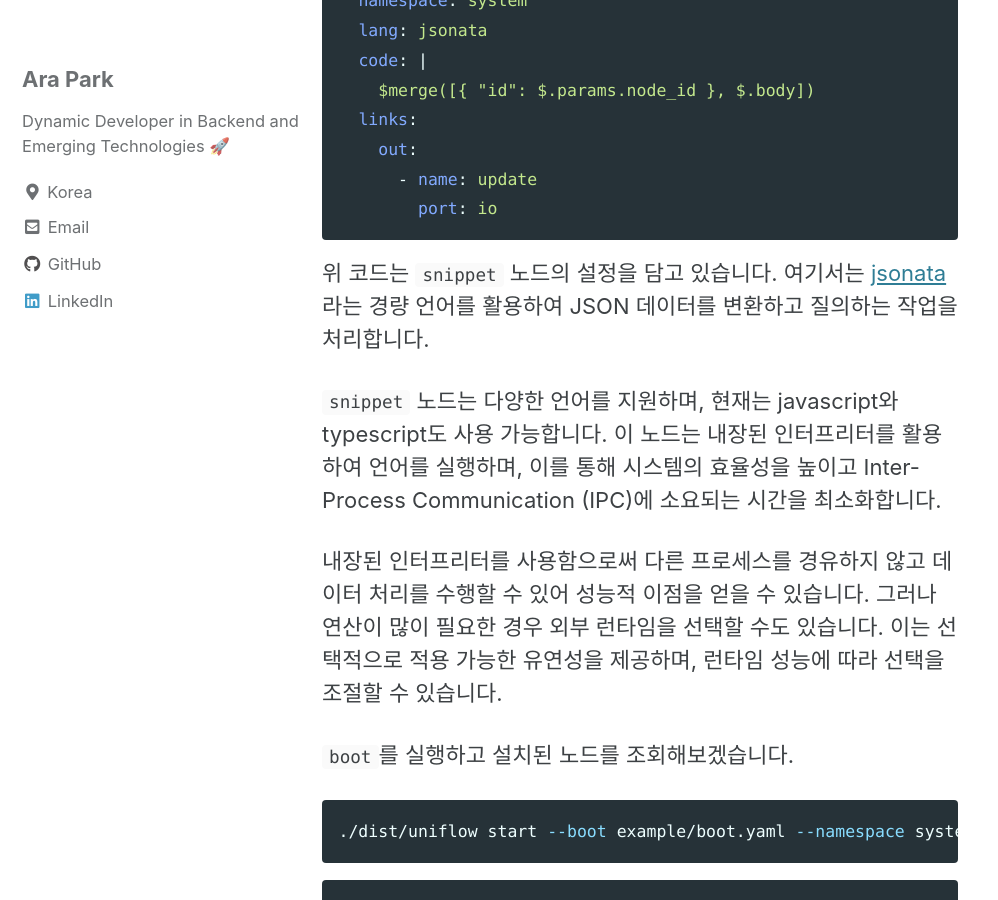
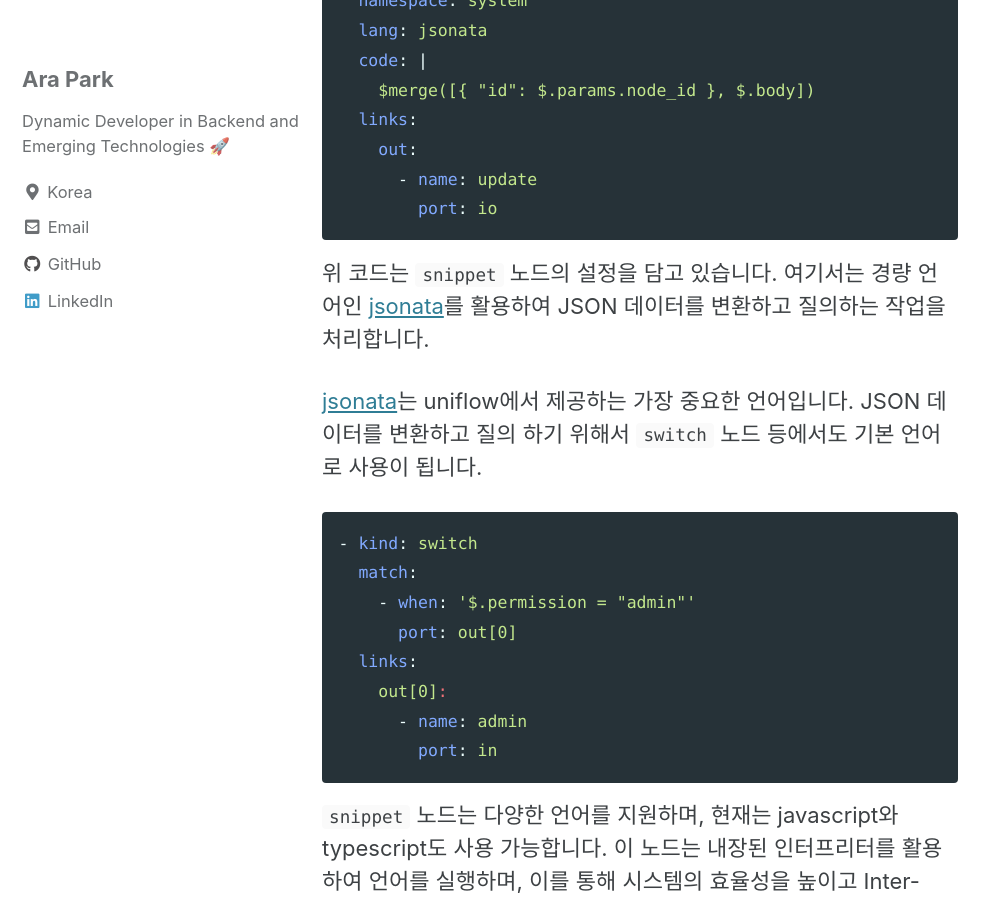
Before and after one commit to siyul-park/siyul-park.github.io, a Jekyll site: the page built from _posts/2023-11-20-hello-uniflow.md, in a window 1280 px wide and 900 px high, scrolled down 5803 px. Shown: the whole window, without its empty margins (0-998 px from the left). Built offline with Jekyll 4.4.1, drawn with Linux system fonts in a browser that asks for light colours; cached includes are drawn as plain includes; comment, search, counter and statistics services are not loaded.

Commit message:
docs: add more info in hello uniflow

````diff
--- a/_posts/2023-11-20-hello-uniflow.md
+++ b/_posts/2023-11-20-hello-uniflow.md
@@ -163,7 +163,20 @@ pong#
         port: io
 ```
 
-위 코드는 `snippet` 노드의 설정을 담고 있습니다. 여기서는 [jsonata](https://jsonata.org)라는 경량 언어를 활용하여 JSON 데이터를 변환하고 질의하는 작업을 처리합니다.
+위 코드는 `snippet` 노드의 설정을 담고 있습니다. 여기서는 경량 언어인 [jsonata](https://jsonata.org)를 활용하여 JSON 데이터를 변환하고 질의하는 작업을 처리합니다.
+
+[jsonata](https://jsonata.org)는 uniflow에서 제공하는 가장 중요한 언어입니다. JSON 데이터를 변환하고 질의 하기 위해서 `switch` 노드 등에서도 기본 언어로 사용이 됩니다.
+
+```yaml
+- kind: switch
+  match:
+    - when: '$.permission = "admin"'
+      port: out[0]
+  links:
+    out[0]:
+      - name: admin
+        port: in
+```
 
 `snippet` 노드는 다양한 언어를 지원하며, 현재는 javascript와 typescript도 사용 가능합니다. 이 노드는 내장된 인터프리터를 활용하여 언어를 실행하며, 이를 통해 시스템의 효율성을 높이고 Inter-Process Communication (IPC)에 소요되는 시간을 최소화합니다.
 
````
